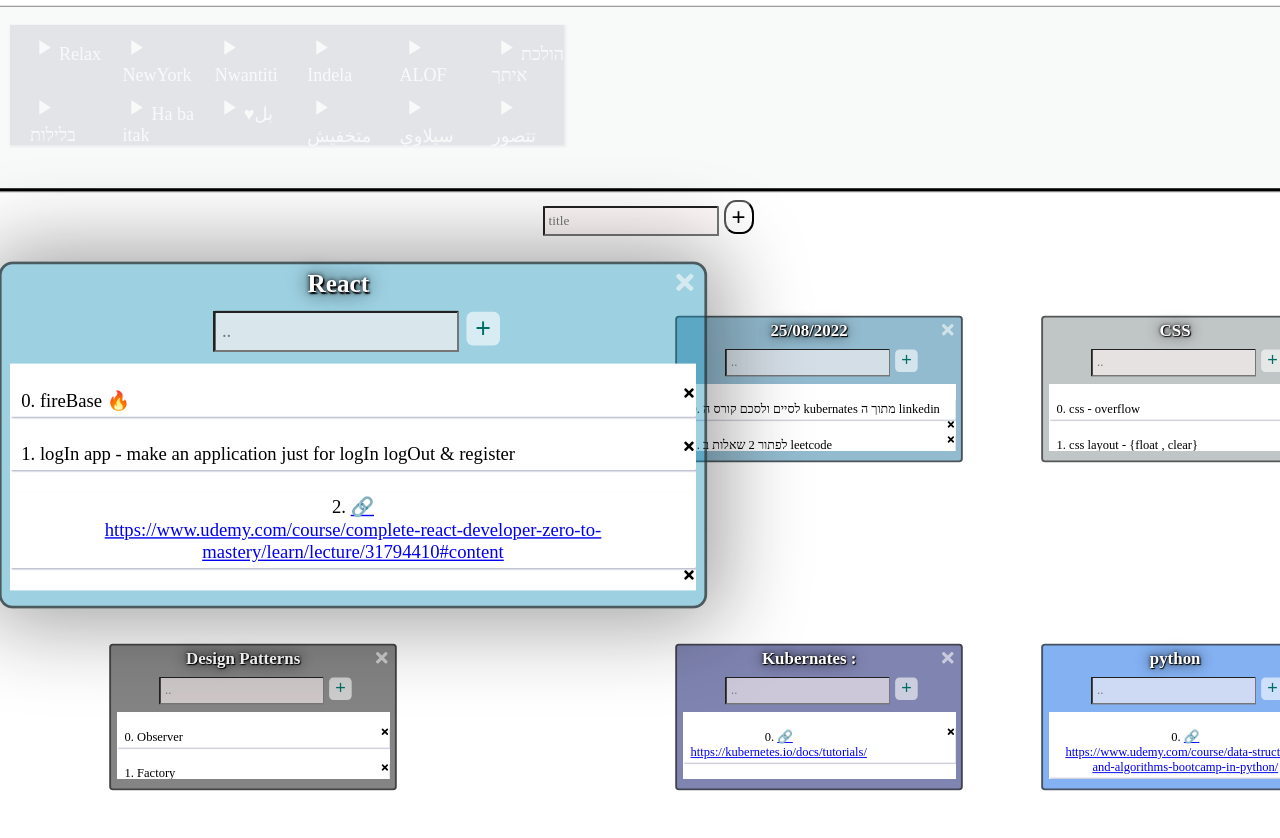
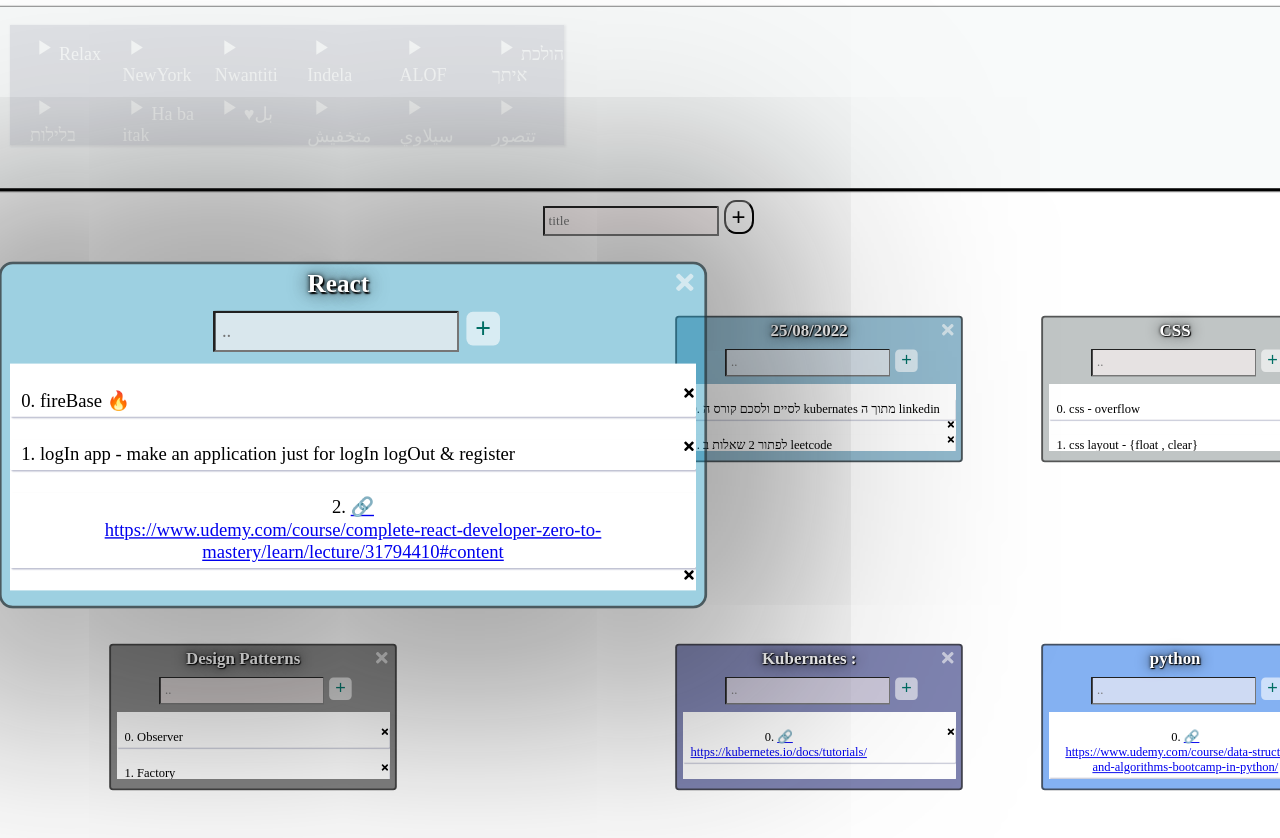
Before and after one commit to rehamAbass/to-do-v3, a React (Create React App) app: page / in a window 1280 px wide. In both pictures the pointer is over the element 253 px from the left and 389 px from the top of the page. Shown: the top 838 px of the page. Built offline with nearby package versions, Linux system fonts and the light colour scheme; data requests are answered from the project's data file; a web font is replaced by a local one.

Commit message:
Update Card.css

```diff
--- a/src/components/Card/Card.css
+++ b/src/components/Card/Card.css
@@ -46,7 +46,7 @@ input{
     /* position:center; */
     /* transform: translate(-50%, -50%); */
      transform: scale(1.4);
-    box-shadow: 1px 1px 60px 10px rgba(20,20,20,0.4);
+    box-shadow: 1px 1px 160px 60px rgba(20,20,20,0.5);
     min-height: min-content;
     max-height: max-content;
     width:max-content;
```
